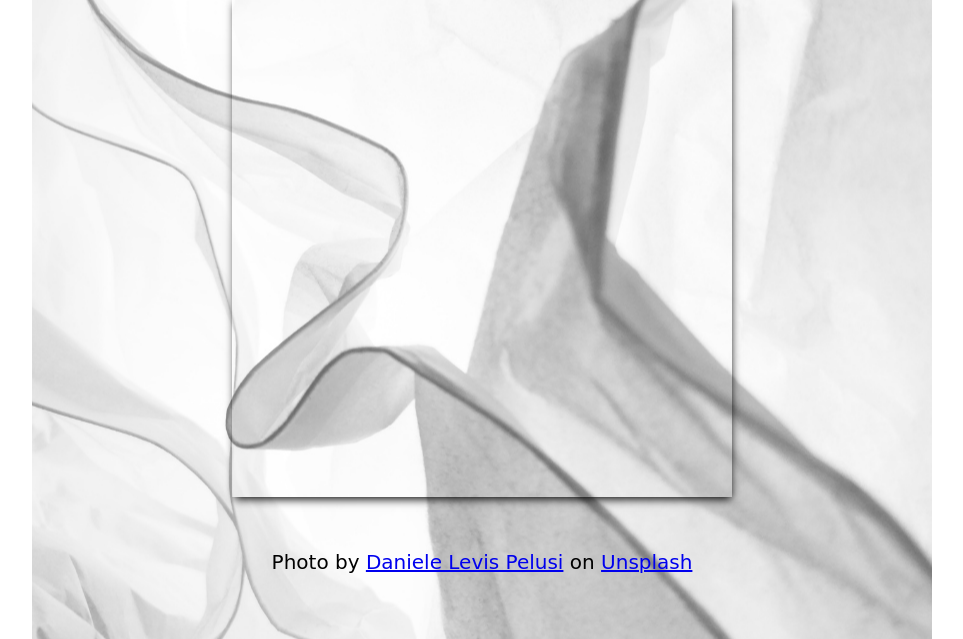
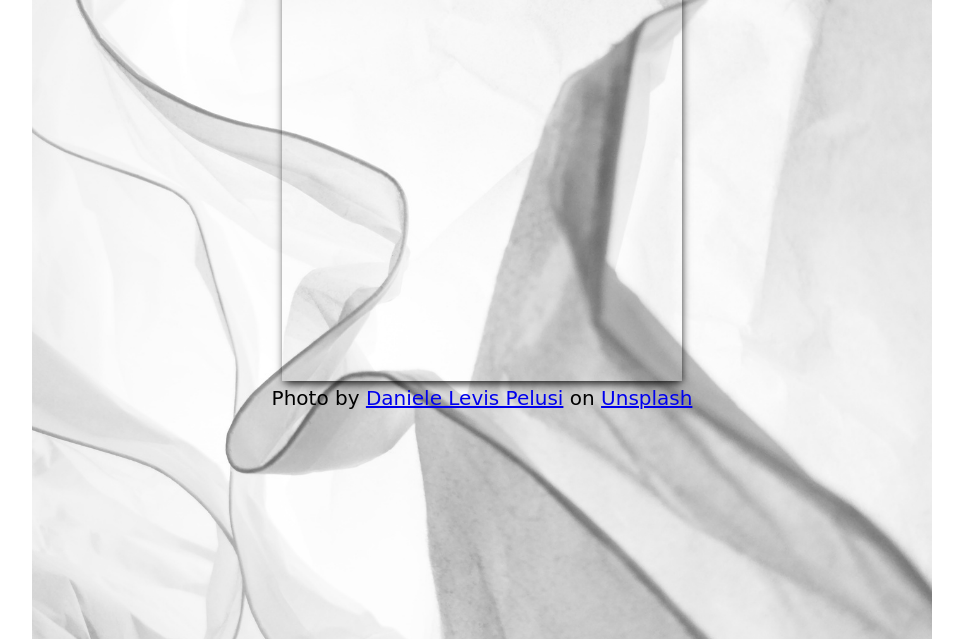
Before and after one commit to VJones2112/etchASketch_theodinproject, a plain HTML site: page index.html in a window 1280 px wide. Shown: the part 161-800 px from the top of the page, without its empty margins (158-1121 px from the left). Drawn offline with Linux system fonts and the light colour scheme; a web font is replaced by a local one.

Commit message:
Finished project.

```diff
--- a/index.html
+++ b/index.html
@@ -9,7 +9,6 @@
 <meta name="viewport" content="width=device-width, initial-scale=1.0">
 <link rel="icon" href="images/victory.png">
 <link rel="stylesheet" href="style.css">
-<script src="https://use.fontawesome.com/5db464c560.js"></script>
 </head>
 
 <body>
@@ -32,7 +31,9 @@
 
 
     <script src="script.js"></script>
+
     <footer class="attribution"><span>Photo by <a href="https://unsplash.com/@yogidan2012?utm_source=unsplash&amp;utm_medium=referral&amp;utm_content=creditCopyText">Daniele Levis Pelusi</a> on <a href="https://unsplash.com/s/photos/sketch?utm_source=unsplash&amp;utm_medium=referral&amp;utm_content=creditCopyText">Unsplash</a></span></footer>
+
 </body>
 
 </html>
--- a/script.js
+++ b/script.js
@@ -13,8 +13,7 @@ function makeGrid() {
     // Set the size of the grid
     if (userSize <= 0 || userSize > 64) {
         alert('Please enter a number from 1 to 64.');
-        resetGrid();
-        gridContainer.innerHTML = "";
+        return; // Thank you fernandopaz1!
     };
     if (userSize > 0 && userSize <= 64) {
         gridContainer.style.gridTemplateColumns = `repeat(${userSize}, 1fr)`;
@@ -34,7 +33,7 @@ function makeGrid() {
 function resetGrid() {
     gridContainer.innerHTML = "";
     document.getElementById('gridSize').value = "";
-}
+};
 
 function changeColor(event) {
     if (colorScale === 'grayScale') {
@@ -43,11 +42,11 @@ function changeColor(event) {
             if (hue >= 99) {
                 hue = 0;
             }
-    }
+    };
     if (colorScale === 'colorScale') {
         event.target.style.background = `hsl(${hue}, 100%, 50%)`;
         hue += 3;
-    }
+    };
 };
 
 
--- a/style.css
+++ b/style.css
@@ -1,5 +1,4 @@
 @import url('https://fonts.googleapis.com/css2?family=Hi+Melody&display=swap');
-
 
 * {
     padding: 0;
@@ -12,7 +11,8 @@ body {
   text-align: center;
   font-size: 20px;
   background: url(/images/backgroundByDaniele.png) center no-repeat;
-  margin: 1rem auto;
+  margin: 0 auto;
+  height: 100vh;
 }
 
 input {
@@ -27,18 +27,16 @@ div {
 }
 
   #container {
-    height: 500px;
-    width: 500px;
+    height: 400px;
+    width: 400px;
     margin: 0 auto;
     display: inline-grid;
-    /* border: 1px solid gray; */
     justify-content: center;
     align-content: center;
     box-shadow: 1px 4px 9px -2px #000000;
   }
 
   .grid-cell {
-    /* border: none; */
     border: 1px solid gray;
     padding: 0;
     margin: 0;
@@ -48,5 +46,4 @@ div {
 
   footer {
     margin: 0 auto;
-    margin-top: 3rem;
   }
```
Also changed, not shown: images/backgroundByDaniele.jpg (deleted), images/backgroundBySheldon.png (deleted). Lines whose indentation alone changed are shown as unchanged.
